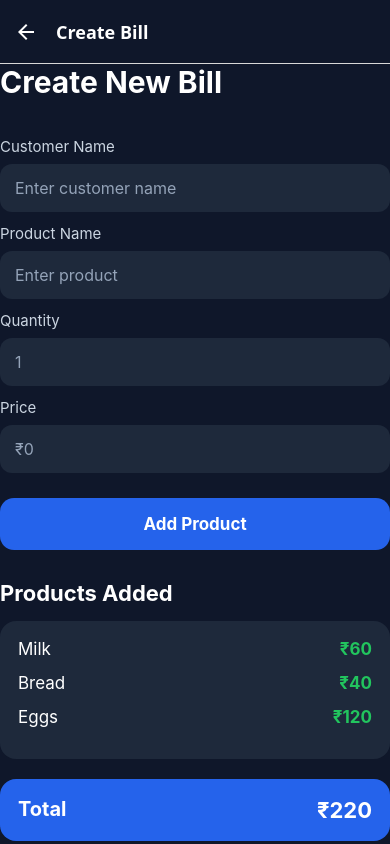
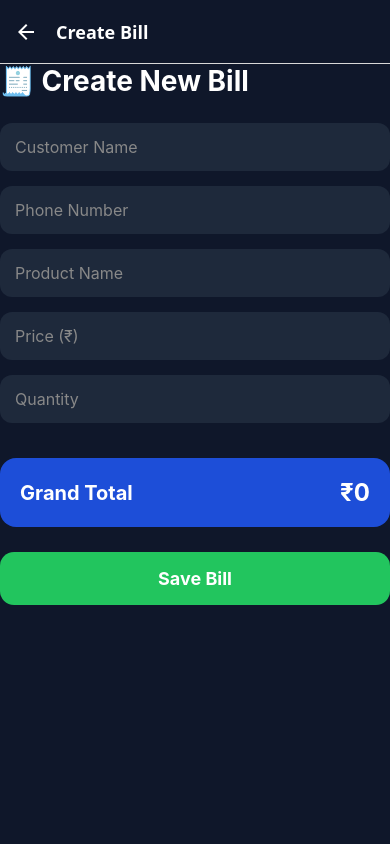
Before and after one commit to mshifin961-art/Nexora-IA, a React Native app: screen /CreateBill in a window 390 px wide. Built offline with nearby package versions, Linux system fonts and the light colour scheme.

Commit message:
CreateBillScreen.js

```diff
--- a/screens/CreateBillScreen.js
+++ b/screens/CreateBillScreen.js
@@ -1,100 +1,75 @@
-import React from "react";
+import React, { useState } from "react";
 import {
   SafeAreaView,
   View,
   Text,
   TextInput,
   TouchableOpacity,
+  ScrollView,
   StyleSheet,
-  ScrollView,
 } from "react-native";
 
-export default function CreateBillScreen() {
+export default function BillScreen() {
+  const [customer, setCustomer] = useState("");
+  const [phone, setPhone] = useState("");
+  const [product, setProduct] = useState("");
+  const [price, setPrice] = useState("");
+  const [qty, setQty] = useState("");
+
+  const total =
+    (parseFloat(price) || 0) * (parseInt(qty) || 0);
+
   return (
     <SafeAreaView style={styles.container}>
-
       <ScrollView>
 
-        <Text style={styles.title}>
-          Create New Bill
-        </Text>
-
-        <Text style={styles.label}>
-          Customer Name
-        </Text>
+        <Text style={styles.title}>🧾 Create New Bill</Text>
 
         <TextInput
           style={styles.input}
-          placeholder="Enter customer name"
-          placeholderTextColor="#94A3B8"
+          placeholder="Customer Name"
+          placeholderTextColor="#888"
+          value={customer}
+          onChangeText={setCustomer}
         />
-
-        <Text style={styles.label}>
-          Product Name
-        </Text>
 
         <TextInput
           style={styles.input}
-          placeholder="Enter product"
-          placeholderTextColor="#94A3B8"
+          placeholder="Phone Number"
+          placeholderTextColor="#888"
+          keyboardType="phone-pad"
+          value={phone}
+          onChangeText={setPhone}
         />
-
-        <Text style={styles.label}>
-          Quantity
-        </Text>
 
         <TextInput
           style={styles.input}
-          placeholder="1"
-          keyboardType="numeric"
-          placeholderTextColor="#94A3B8"
+          placeholder="Product Name"
+          placeholderTextColor="#888"
+          value={product}
+          onChangeText={setProduct}
         />
-
-        <Text style={styles.label}>
-          Price
-        </Text>
 
         <TextInput
           style={styles.input}
-          placeholder="₹0"
+          placeholder="Price (₹)"
+          placeholderTextColor="#888"
           keyboardType="numeric"
-          placeholderTextColor="#94A3B8"
+          value={price}
+          onChangeText={setPrice}
         />
 
-        <TouchableOpacity style={styles.button}>
-          <Text style={styles.buttonText}>
-            Add Product
-          </Text>
-        </TouchableOpacity>
-        <Text style={styles.sectionTitle}>
-          Products Added
-        </Text>
-
-        <View style={styles.productCard}>
-          <View style={styles.productRow}>
-            <Text style={styles.productName}>Milk</Text>
-            <Text style={styles.productPrice}>₹60</Text>
-          </View>
-
-          <View style={styles.productRow}>
-            <Text style={styles.productName}>Bread</Text>
-            <Text style={styles.productPrice}>₹40</Text>
-          </View>
-
-          <View style={styles.productRow}>
-            <Text style={styles.productName}>Eggs</Text>
-            <Text style={styles.productPrice}>₹120</Text>
-          </View>
-        </View>
-
-        <View style={styles.totalCard}>
-          <Text style={styles.totalText}>
-            Total
-          </Text>
-
-          <Text style={styles.totalAmount}>
-            ₹220
-          </Text>
+        <TextInput
+          style={styles.input}
+          placeholder="Quantity"
+          placeholderTextColor="#888"
+          keyboardType="numeric"
+          value={qty}
+          onChangeText={setQty}
+        />
+                    <View style={styles.totalCard}>
+          <Text style={styles.totalLabel}>Grand Total</Text>
+          <Text style={styles.totalAmount}>₹{total}</Text>
         </View>
 
         <TouchableOpacity style={styles.saveButton}>
@@ -115,17 +90,10 @@ const styles = StyleSheet.create({
   },
 
   title: {
+    fontSize: 28,
+    fontWeight: "bold",
     color: "#FFFFFF",
-    fontSize: 30,
-    fontWeight: "bold",
     marginBottom: 25,
-  },
-
-  label: {
-    color: "#CBD5E1",
-    fontSize: 15,
-    marginBottom: 8,
-    marginTop: 12,
   },
 
   input: {
@@ -135,63 +103,20 @@ const styles = StyleSheet.create({
     paddingHorizontal: 15,
     paddingVertical: 14,
     fontSize: 16,
-  },
-
-  button: {
-    backgroundColor: "#2563EB",
-    borderRadius: 14,
-    padding: 16,
-    alignItems: "center",
-    marginTop: 25,
-  },
-
-  buttonText: {
-    color: "#FFFFFF",
-    fontWeight: "bold",
-    fontSize: 17,
-  },
-
-  sectionTitle: {
-    color: "#FFFFFF",
-    fontSize: 22,
-    fontWeight: "bold",
-    marginTop: 30,
     marginBottom: 15,
   },
 
-  productCard: {
-    backgroundColor: "#1E293B",
+  totalCard: {
+    backgroundColor: "#1D4ED8",
     borderRadius: 16,
-    padding: 18,
-  },
-
-  productRow: {
-    flexDirection: "row",
-    justifyContent: "space-between",
-    marginBottom: 14,
-  },
-
-  productName: {
-    color: "#FFFFFF",
-    fontSize: 17,
-  },
-
-  productPrice: {
-    color: "#22C55E",
-    fontWeight: "bold",
-    fontSize: 17,
-  },
-
-  totalCard: {
-    backgroundColor: "#2563EB",
-    borderRadius: 16,
-    padding: 18,
+    padding: 20,
     marginTop: 20,
     flexDirection: "row",
     justifyContent: "space-between",
+    alignItems: "center",
   },
 
-  totalText: {
+  totalLabel: {
     color: "#FFFFFF",
     fontSize: 20,
     fontWeight: "bold",
@@ -199,14 +124,14 @@ const styles = StyleSheet.create({
 
   totalAmount: {
     color: "#FFFFFF",
-    fontSize: 22,
+    fontSize: 24,
     fontWeight: "bold",
   },
 
   saveButton: {
     backgroundColor: "#22C55E",
-    borderRadius: 16,
-    padding: 18,
+    borderRadius: 14,
+    padding: 16,
     alignItems: "center",
     marginTop: 25,
     marginBottom: 40,
```
